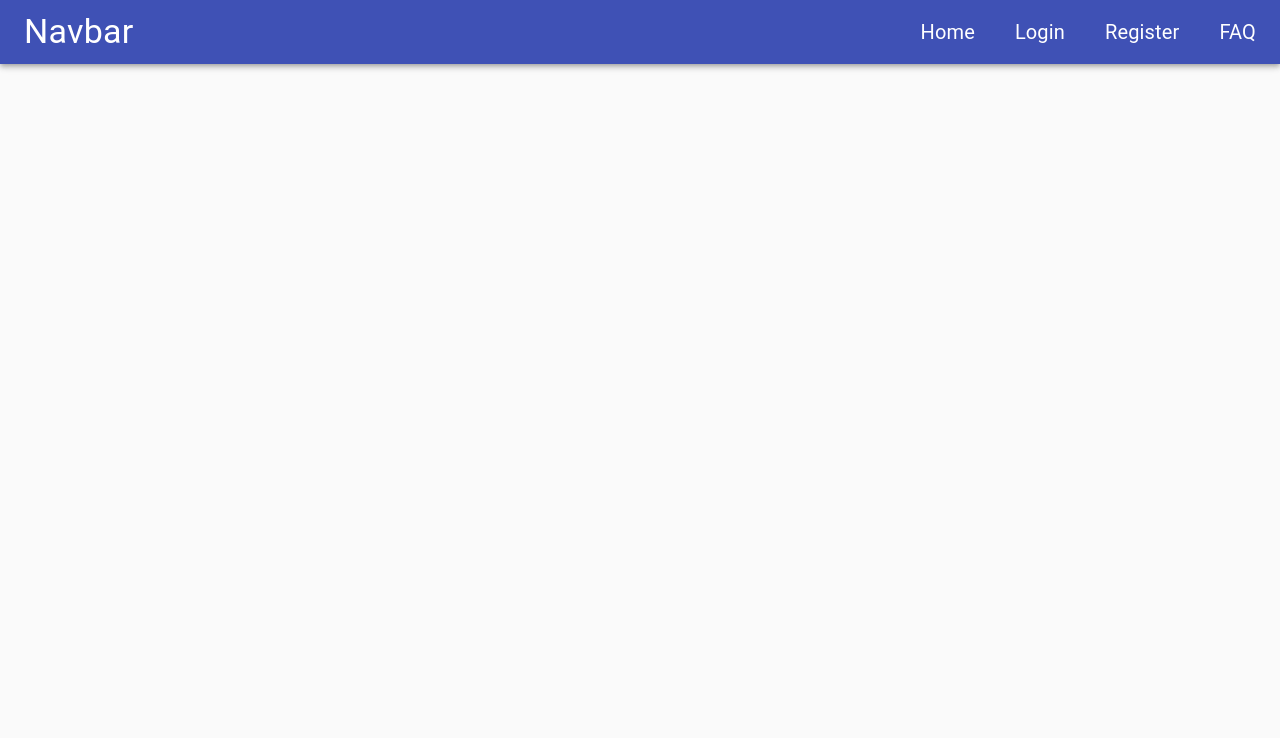
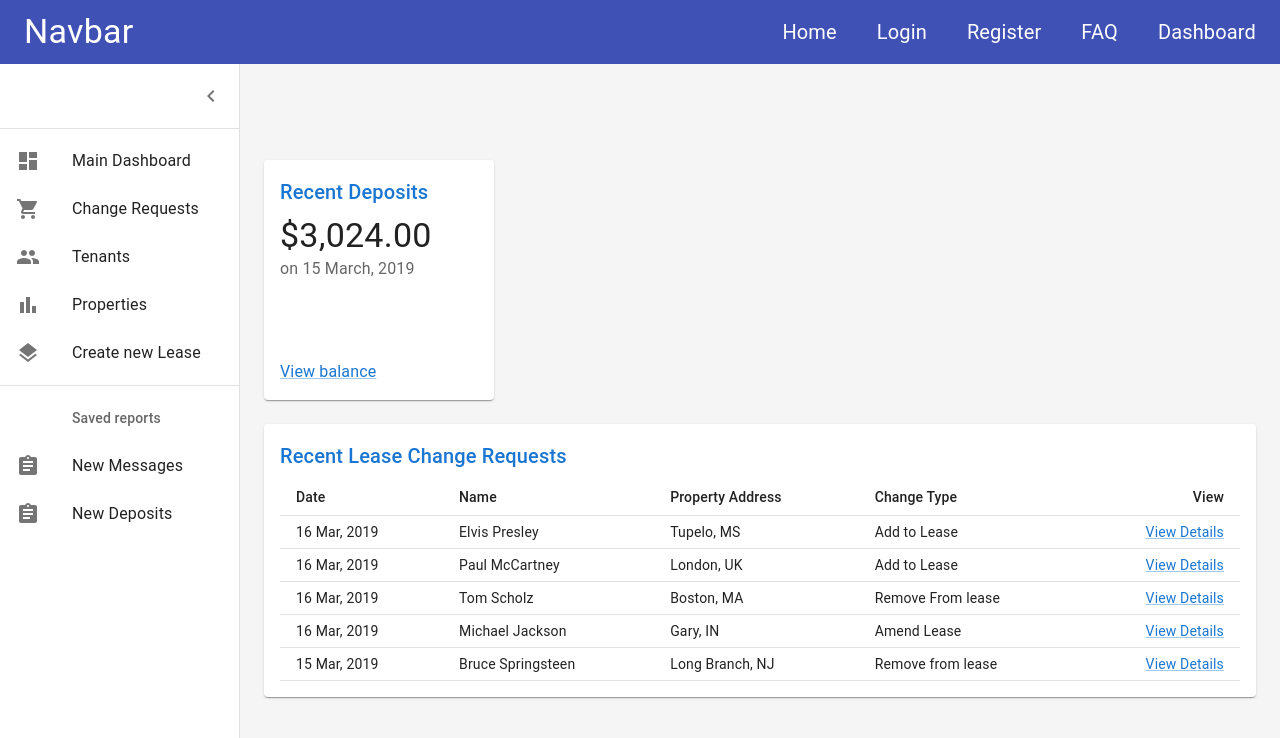
Before and after one commit to ivang1811/lease-tool-frontend, a React (Create React App) app: page /dashboard in a window 1280 px wide. Shown: the top 738 px of the page. Built offline with nearby package versions, Linux system fonts and the light colour scheme.

Commit message:
Added dashboard view to page

```diff
--- a/package.json
+++ b/package.json
@@ -16,6 +16,7 @@
     "react-dom": "^17.0.2",
     "react-router-dom": "^6.0.1",
     "react-scripts": "4.0.3",
+    "recharts": "^2.1.6",
     "web-vitals": "^1.0.1"
   },
   "scripts": {
--- a/src/App.jsx
+++ b/src/App.jsx
@@ -5,6 +5,7 @@
 import SignIn from "./pages/login";
 import SignUp from "./pages/register";
 import Faq from "./pages/faq";
+import DashboardPage from "./pages/dashboard";
 
 function App() {
   return (
@@ -15,6 +16,7 @@
         <Route path="/login" element={<SignIn />} />
         <Route path="/register" element={<SignUp />} />
         <Route path="/faq" element={<Faq />} />
+        <Route path="/dashboard" element={<DashboardPage />}></Route>
       </Routes>
     </Router>
   );
--- /dev/null
+++ b/src/components/Dashboard/Deposits.jsx
@@ -0,0 +1,27 @@
+import * as React from "react";
+import Link from "@mui/material/Link";
+import Typography from "@mui/material/Typography";
+import Title from "./Title";
+
+function preventDefault(event) {
+  event.preventDefault();
+}
+
+export default function Deposits() {
+  return (
+    <React.Fragment>
+      <Title>Recent Deposits</Title>
+      <Typography component="p" variant="h4">
+        $3,024.00
+      </Typography>
+      <Typography color="text.secondary" sx={{ flex: 1 }}>
+        on 15 March, 2019
+      </Typography>
+      <div>
+        <Link color="primary" href="#" onClick={preventDefault}>
+          View balance
+        </Link>
+      </div>
+    </React.Fragment>
+  );
+}
--- /dev/null
+++ b/src/components/Dashboard/Orders.jsx
@@ -0,0 +1,95 @@
+import * as React from "react";
+import Link from "@mui/material/Link";
+import Table from "@mui/material/Table";
+import TableBody from "@mui/material/TableBody";
+import TableCell from "@mui/material/TableCell";
+import TableHead from "@mui/material/TableHead";
+import TableRow from "@mui/material/TableRow";
+import Title from "./Title";
+
+// Generate Order Data
+function createData(id, date, name, shipTo, paymentMethod, amount) {
+  return { id, date, name, shipTo, paymentMethod, amount };
+}
+
+const rows = [
+  createData(
+    0,
+    "16 Mar, 2019",
+    "Elvis Presley",
+    "Tupelo, MS",
+    "Add to Lease",
+    312.44
+  ),
+  createData(
+    1,
+    "16 Mar, 2019",
+    "Paul McCartney",
+    "London, UK",
+    "Add to Lease",
+    866.99
+  ),
+  createData(
+    2,
+    "16 Mar, 2019",
+    "Tom Scholz",
+    "Boston, MA",
+    "Remove From lease",
+    100.81
+  ),
+  createData(
+    3,
+    "16 Mar, 2019",
+    "Michael Jackson",
+    "Gary, IN",
+    "Amend Lease",
+    654.39
+  ),
+  createData(
+    4,
+    "15 Mar, 2019",
+    "Bruce Springsteen",
+    "Long Branch, NJ",
+    "Remove from lease",
+    212.79
+  ),
+];
+
+function preventDefault(event) {
+  event.preventDefault();
+}
+
+export default function Orders() {
+  return (
+    <React.Fragment>
+      <Title>Recent Lease Change Requests</Title>
+      <Table size="small">
+        <TableHead>
+          <TableRow>
+            <TableCell>Date</TableCell>
+            <TableCell>Name</TableCell>
+            <TableCell>Property Address</TableCell>
+            <TableCell>Change Type</TableCell>
+            <TableCell align="right">View</TableCell>
+          </TableRow>
+        </TableHead>
+        <TableBody>
+          {rows.map((row) => (
+            <TableRow key={row.id}>
+              <TableCell>{row.date}</TableCell>
+              <TableCell>{row.name}</TableCell>
+              <TableCell>{row.shipTo}</TableCell>
+              <TableCell>{row.paymentMethod}</TableCell>
+              <TableCell align="right">
+                {" "}
+                <Link color="primary" href="#" onClick={preventDefault}>
+                  View Details
+                </Link>
+              </TableCell>
+            </TableRow>
+          ))}
+        </TableBody>
+      </Table>
+    </React.Fragment>
+  );
+}
--- /dev/null
+++ b/src/components/Dashboard/Title.jsx
@@ -0,0 +1,17 @@
+import * as React from "react";
+import PropTypes from "prop-types";
+import Typography from "@mui/material/Typography";
+
+function Title(props) {
+  return (
+    <Typography component="h2" variant="h6" color="primary" gutterBottom>
+      {props.children}
+    </Typography>
+  );
+}
+
+Title.propTypes = {
+  children: PropTypes.node,
+};
+
+export default Title;
--- /dev/null
+++ b/src/components/Dashboard/index.jsx
@@ -0,0 +1,122 @@
+import * as React from "react";
+import { styled, createTheme, ThemeProvider } from "@mui/material/styles";
+import CssBaseline from "@mui/material/CssBaseline";
+import MuiDrawer from "@mui/material/Drawer";
+import Box from "@mui/material/Box";
+import MuiAppBar from "@mui/material/AppBar";
+import Toolbar from "@mui/material/Toolbar";
+import List from "@mui/material/List";
+import Typography from "@mui/material/Typography";
+import Divider from "@mui/material/Divider";
+import IconButton from "@mui/material/IconButton";
+import Badge from "@mui/material/Badge";
+import Container from "@mui/material/Container";
+import Grid from "@mui/material/Grid";
+import Paper from "@mui/material/Paper";
+import Link from "@mui/material/Link";
+import MenuIcon from "@mui/icons-material/Menu";
+import ChevronLeftIcon from "@mui/icons-material/ChevronLeft";
+import NotificationsIcon from "@mui/icons-material/Notifications";
+import { mainListItems, secondaryListItems } from "./listItems";
+import Deposits from "./Deposits";
+import Orders from "./Orders";
+
+const drawerWidth = 240;
+
+const Drawer = styled(MuiDrawer, {
+  shouldForwardProp: (prop) => prop !== "open",
+})(({ theme, open }) => ({
+  "& .MuiDrawer-paper": {
+    position: "relative",
+    whiteSpace: "nowrap",
+    width: drawerWidth,
+    transition: theme.transitions.create("width", {
+      easing: theme.transitions.easing.sharp,
+      duration: theme.transitions.duration.enteringScreen,
+    }),
+    boxSizing: "border-box",
+    ...(!open && {
+      overflowX: "hidden",
+      transition: theme.transitions.create("width", {
+        easing: theme.transitions.easing.sharp,
+        duration: theme.transitions.duration.leavingScreen,
+      }),
+      width: theme.spacing(7),
+      [theme.breakpoints.up("sm")]: {
+        width: theme.spacing(9),
+      },
+    }),
+  },
+}));
+
+const mdTheme = createTheme();
+
+export default function DashboardContent() {
+  const [open, setOpen] = React.useState(true);
+  const toggleDrawer = () => {
+    setOpen(!open);
+  };
+
+  return (
+    <ThemeProvider theme={mdTheme}>
+      <Box sx={{ display: "flex" }}>
+        <CssBaseline />
+        <Drawer variant="permanent" open={open}>
+          <Toolbar
+            sx={{
+              display: "flex",
+              alignItems: "center",
+              justifyContent: "flex-end",
+              px: [1],
+            }}
+          >
+            <IconButton onClick={toggleDrawer}>
+              <ChevronLeftIcon />
+            </IconButton>
+          </Toolbar>
+          <Divider />
+          <List>{mainListItems}</List>
+          <Divider />
+          <List>{secondaryListItems}</List>
+        </Drawer>
+        <Box
+          component="main"
+          sx={{
+            backgroundColor: (theme) =>
+              theme.palette.mode === "light"
+                ? theme.palette.grey[100]
+                : theme.palette.grey[900],
+            flexGrow: 1,
+            height: "100vh",
+            overflow: "auto",
+          }}
+        >
+          <Toolbar />
+          <Container maxWidth="lg" sx={{ mt: 4, mb: 4 }}>
+            <Grid container spacing={3}>
+              {/* Recent Deposits */}
+              <Grid item xs={12} md={4} lg={3}>
+                <Paper
+                  sx={{
+                    p: 2,
+                    display: "flex",
+                    flexDirection: "column",
+                    height: 240,
+                  }}
+                >
+                  <Deposits />
+                </Paper>
+              </Grid>
+              {/* Recent Orders */}
+              <Grid item xs={12}>
+                <Paper sx={{ p: 2, display: "flex", flexDirection: "column" }}>
+                  <Orders />
+                </Paper>
+              </Grid>
+            </Grid>
+          </Container>
+        </Box>
+      </Box>
+    </ThemeProvider>
+  );
+}
--- /dev/null
+++ b/src/components/Dashboard/listItems.jsx
@@ -0,0 +1,65 @@
+import * as React from "react";
+import ListItem from "@mui/material/ListItem";
+import ListItemIcon from "@mui/material/ListItemIcon";
+import ListItemText from "@mui/material/ListItemText";
+import ListSubheader from "@mui/material/ListSubheader";
+import DashboardIcon from "@mui/icons-material/Dashboard";
+import ShoppingCartIcon from "@mui/icons-material/ShoppingCart";
+import PeopleIcon from "@mui/icons-material/People";
+import BarChartIcon from "@mui/icons-material/BarChart";
+import LayersIcon from "@mui/icons-material/Layers";
+import AssignmentIcon from "@mui/icons-material/Assignment";
+
+export const mainListItems = (
+  <div>
+    <ListItem button>
+      <ListItemIcon>
+        <DashboardIcon />
+      </ListItemIcon>
+      <ListItemText primary="Main Dashboard" />
+    </ListItem>
+    <ListItem button>
+      <ListItemIcon>
+        <ShoppingCartIcon />
+      </ListItemIcon>
+      <ListItemText primary="Change Requests" />
+    </ListItem>
+    <ListItem button>
+      <ListItemIcon>
+        <PeopleIcon />
+      </ListItemIcon>
+      <ListItemText primary="Tenants" />
+    </ListItem>
+    <ListItem button>
+      <ListItemIcon>
+        <BarChartIcon />
+      </ListItemIcon>
+      <ListItemText primary="Properties" />
+    </ListItem>
+    <ListItem button>
+      <ListItemIcon>
+        <LayersIcon />
+      </ListItemIcon>
+      <ListItemText primary="Create new Lease" />
+    </ListItem>
+  </div>
+);
+
+export const secondaryListItems = (
+  <div>
+    <ListSubheader inset>Saved reports</ListSubheader>
+    <ListItem button>
+      <ListItemIcon>
+        <AssignmentIcon />
+      </ListItemIcon>
+      <ListItemText primary="New Messages" />
+    </ListItem>
+    <ListItem button>
+      <ListItemIcon>
+        <AssignmentIcon />
+      </ListItemIcon>
+      <ListItemText primary="New Deposits" />
+    </ListItem>
+    <ListItem button></ListItem>
+  </div>
+);
--- a/src/components/NavBar/index.jsx
+++ b/src/components/NavBar/index.jsx
@@ -59,6 +59,9 @@
             <Link to="/faq" className={classes.link}>
               FAQ
             </Link>
+            <Link to="/dashboard" className={classes.link}>
+              Dashboard
+            </Link>
           </div>
         )}
       </Toolbar>
--- /dev/null
+++ b/src/pages/dashboard.jsx
@@ -0,0 +1,6 @@
+import DashboardContent from "../components/Dashboard";
+
+const DashboardPage = () => {
+  return <DashboardContent></DashboardContent>;
+};
+export default DashboardPage;
```
Also changed, not shown: 1 other file (tests, documents, lock files or other folders).
